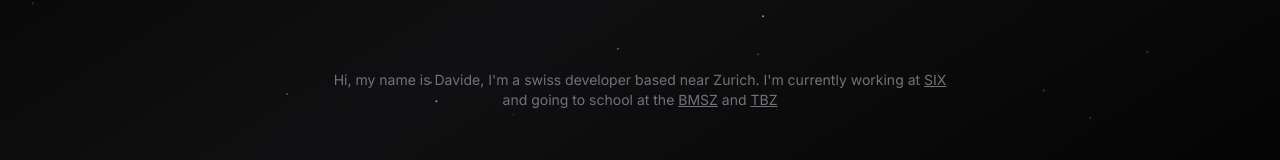
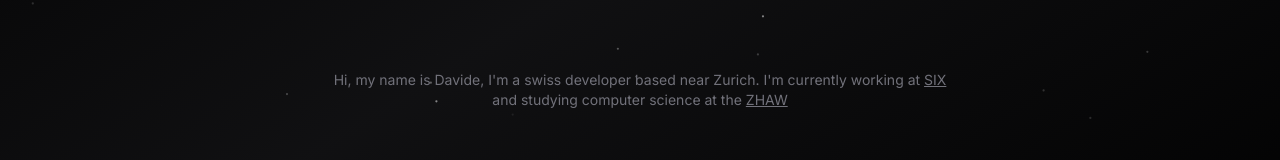
Before and after one commit to davidemarcoli/nextjs-portfolio, a Next.js app: page / in a window 1280 px wide. Shown: the part 451-611 px from the top of the page. Built offline with nearby package versions, Linux system fonts and the light colour scheme; no server answers; what tailwindcss-debug-screens would draw is missing.

Commit message:
Update current info about me

```diff
--- a/app/page.tsx
+++ b/app/page.tsx
@@ -52,21 +52,13 @@ export default function Home() {
 					</Link>
 
 					<br />
-					and going to school at the{" "}
+					and studying computer science at the{" "}
 					<Link
 						target="_blank"
-						href="https://bms-zuerich.ch"
+						href="https://zhaw.ch"
 						className="underline duration-500 hover:text-zinc-300"
 					>
-						BMSZ
-					</Link>{" "}
-					and{" "}
-					<Link
-						target="_blank"
-						href="https://tbz.ch"
-						className="underline duration-500 hover:text-zinc-300"
-					>
-						TBZ
+						ZHAW
 					</Link>{" "}
 				</h2>
 			</div>
```
